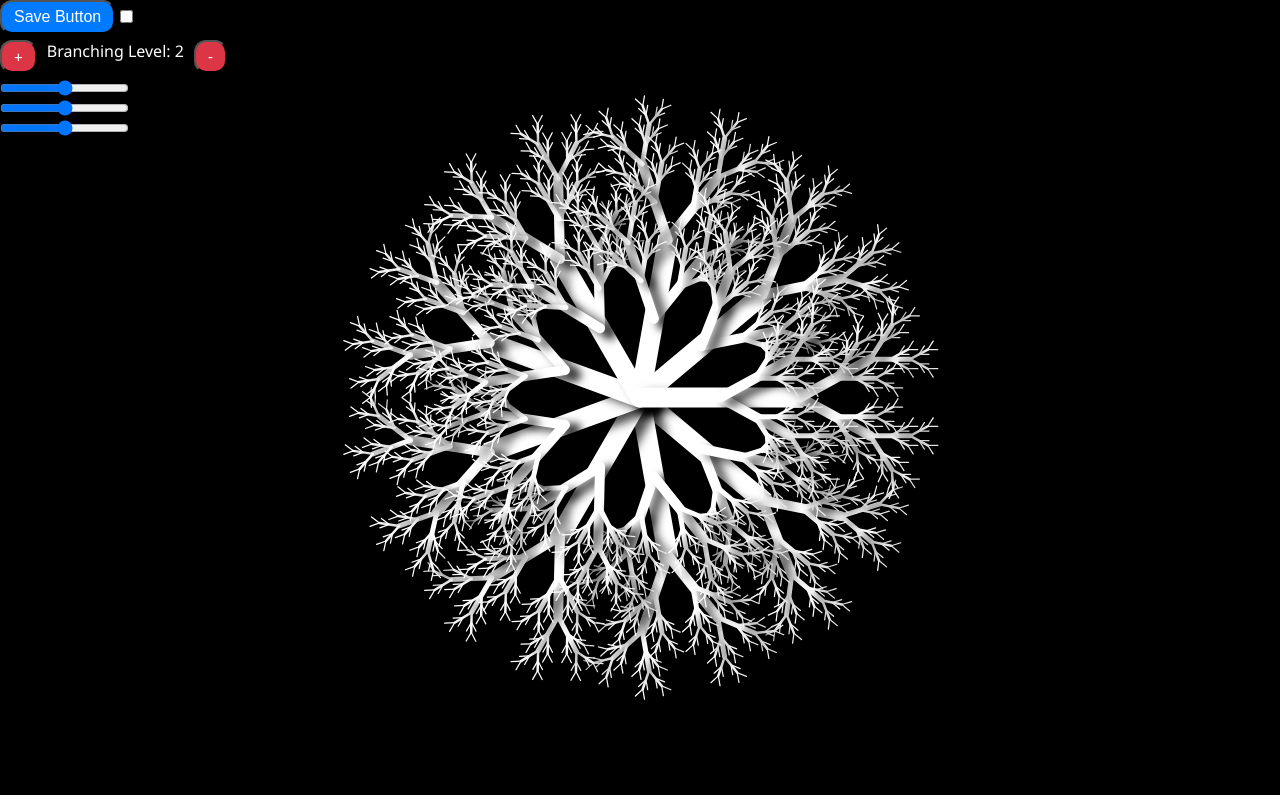
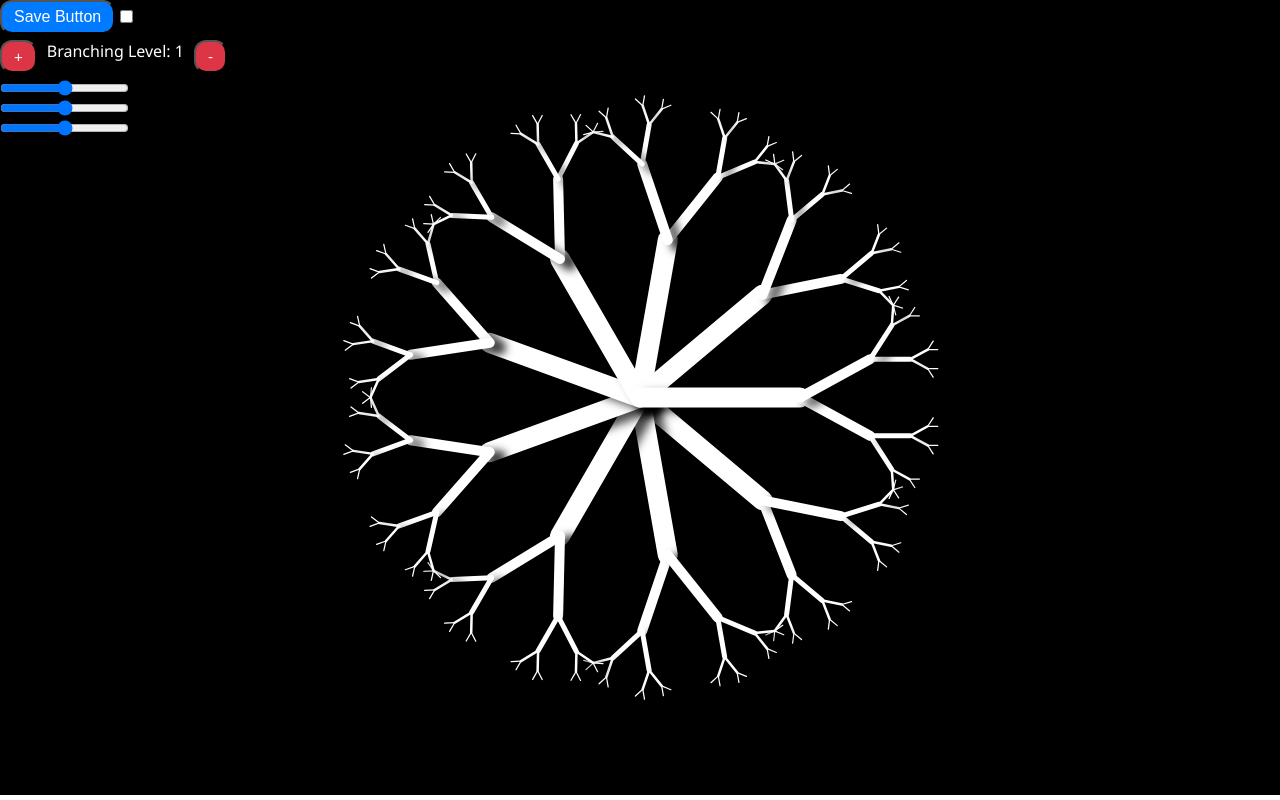
Before and after one commit to imdigitalashish/Nigenart, a plain HTML site: page index.html in a window 1280 px wide. Drawn offline with Linux system fonts and the light colour scheme.

Commit message:
Branches

```diff
--- a/index.html
+++ b/index.html
@@ -102,7 +102,7 @@
         font-size: 1rem;
         border-radius: .75rem;
         font-size: 15px;" onclick="changeBranch(this, 'increase')" class="btn btn-danger">+</button>
-        <p id="branchinglevel" style="color: white; padding-inline: 10px;">Branching Level: 2 </p>
+        <p id="branchinglevel" style="color: white; padding-inline: 10px;">Branching Level: 1 </p>
 
         <button style="     background-color: #dc3545;
         color: white;
--- a/script.js
+++ b/script.js
@@ -28,7 +28,7 @@ let maxLevel = 4;
 let scale = 0.5;
 let spread = 0.5;
 
-let branches = 2;
+let branches = 1;
 let dots = false;
 
 let color = `hsl(0, 100%, 100%)`;
@@ -108,7 +108,7 @@ function redraw() {
 }
 
 
-let branchlevel = 2;
+let branchlevel = 1;
 
 function changeBranch(branch, type) {
 
```
